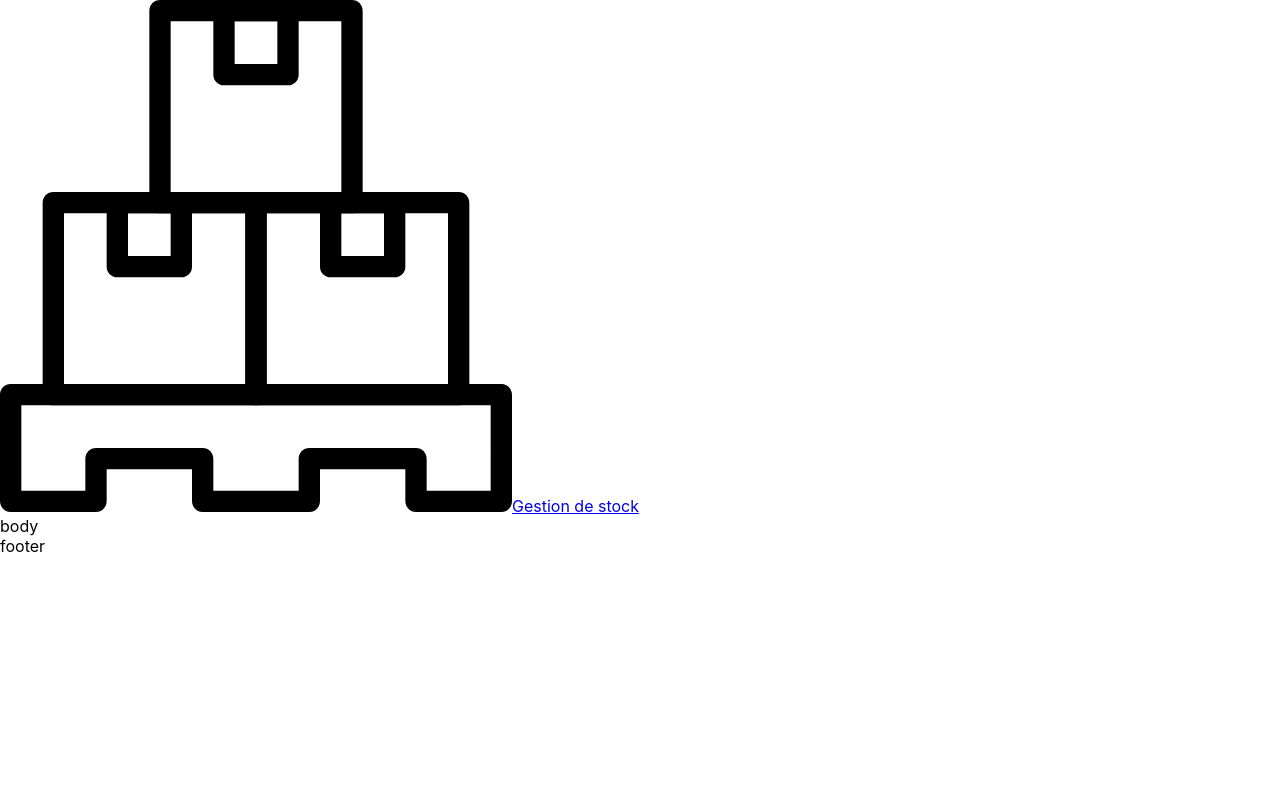
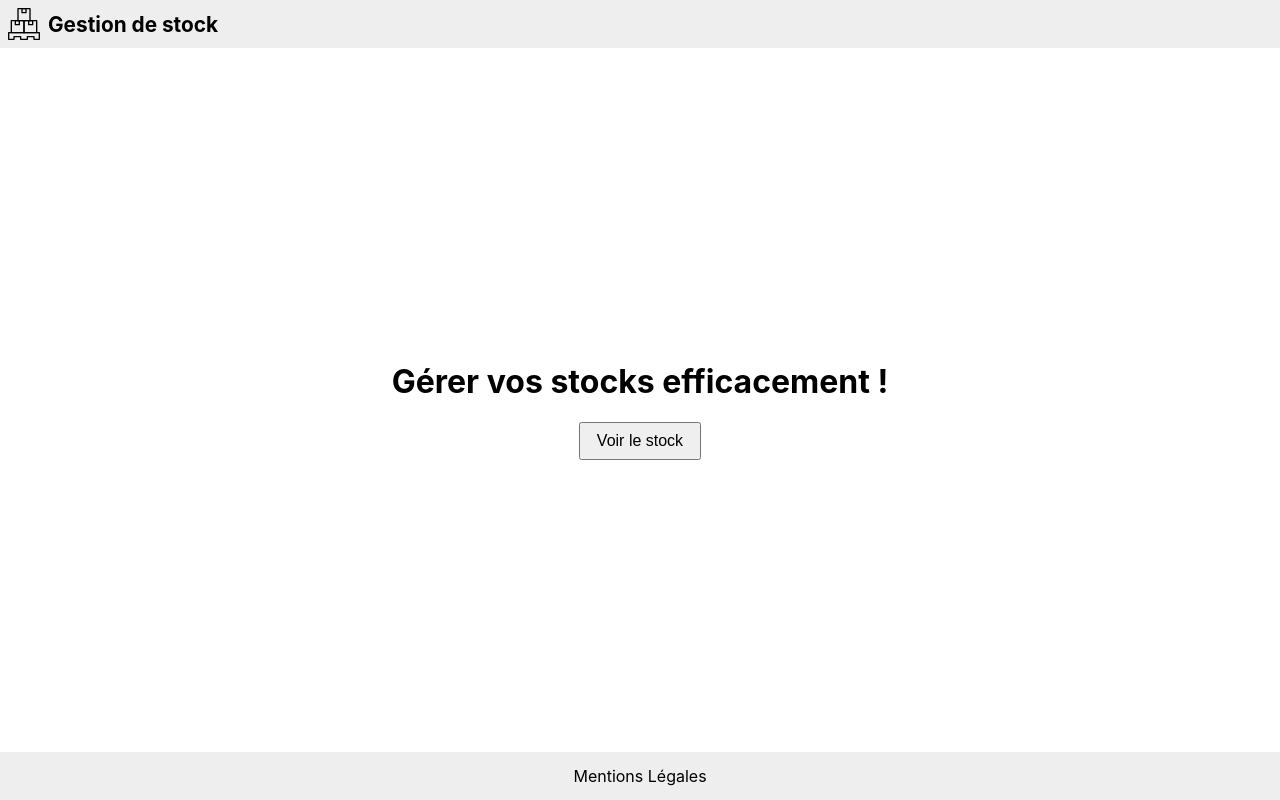
Before and after one commit to jlg-formation/tjscv1-nov-20, a React (Create React App) app in the folder front/: page / in a window 1280 px wide. Built offline with nearby package versions, Linux system fonts and the light colour scheme.

Commit message:
home page done

```diff
--- /dev/null
+++ b/front/src/AppBody.scss
@@ -0,0 +1,8 @@
+main {
+  flex-grow: 1;
+
+  display: flex;
+  justify-content: center;
+  align-items: center;
+  flex-flow: column;
+}
--- a/front/src/AppBody.tsx
+++ b/front/src/AppBody.tsx
@@ -1,7 +1,14 @@
 import React from "react";
 
+import "./AppBody.scss";
+
 function AppBody() {
-  return <main>body</main>;
+  return (
+    <main>
+      <h1>Gérer vos stocks efficacement !</h1>
+      <button>Voir le stock</button>
+    </main>
+  );
 }
 
 export default AppBody;
--- /dev/null
+++ b/front/src/AppFooter.scss
@@ -0,0 +1,15 @@
+footer {
+  display: flex;
+  align-items: center;
+  justify-content: center;
+  height: 3em;
+  background: #eee;
+  a {
+    color: inherit;
+    text-decoration: inherit;
+    padding: 0.5em;
+    &:hover {
+      text-decoration: underline;
+    }
+  }
+}
--- a/front/src/AppFooter.tsx
+++ b/front/src/AppFooter.tsx
@@ -1,7 +1,13 @@
 import React from "react";
 
+import "./AppFooter.scss";
+
 function AppFooter() {
-  return <footer>footer</footer>;
+  return (
+    <footer>
+      <a href="#">Mentions Légales</a>
+    </footer>
+  );
 }
 
 export default AppFooter;
--- /dev/null
+++ b/front/src/AppHeader.scss
@@ -0,0 +1,25 @@
+header {
+  display: flex;
+  align-items: center;
+  padding: 0 0.5em;
+  height: 3em;
+  background: #eee;
+  img {
+    height: 2em;
+    padding-right: 0.5em;
+  }
+
+  a {
+    display: flex;
+    align-items: center;
+    color: inherit;
+    text-decoration: inherit;
+    &:hover {
+      text-decoration: underline;
+    }
+    span {
+      font-size: 1.3em;
+      font-weight: bold;
+    }
+  }
+}
--- a/front/src/AppHeader.tsx
+++ b/front/src/AppHeader.tsx
@@ -1,5 +1,6 @@
 import React from "react";
 
+import "./AppHeader.scss";
 import logo from "./logo.svg";
 
 function AppHeader() {
--- a/front/src/index.scss
+++ b/front/src/index.scss
@@ -1,13 +1,30 @@
 body {
   margin: 0;
-  font-family: -apple-system, BlinkMacSystemFont, 'Segoe UI', 'Roboto', 'Oxygen',
-    'Ubuntu', 'Cantarell', 'Fira Sans', 'Droid Sans', 'Helvetica Neue',
+  font-family: -apple-system, BlinkMacSystemFont, "Segoe UI", "Roboto", "Oxygen",
+    "Ubuntu", "Cantarell", "Fira Sans", "Droid Sans", "Helvetica Neue",
     sans-serif;
   -webkit-font-smoothing: antialiased;
   -moz-osx-font-smoothing: grayscale;
 }
 
 code {
-  font-family: source-code-pro, Menlo, Monaco, Consolas, 'Courier New',
+  font-family: source-code-pro, Menlo, Monaco, Consolas, "Courier New",
     monospace;
 }
+
+// custom
+#root {
+  min-height: 100vh;
+  display: flex;
+  flex-flow: column;
+  justify-content: space-between;
+}
+
+h1 {
+  text-align: center;
+}
+
+button {
+  padding: 0.5em 1em;
+  font-size: 1em;
+}
```
